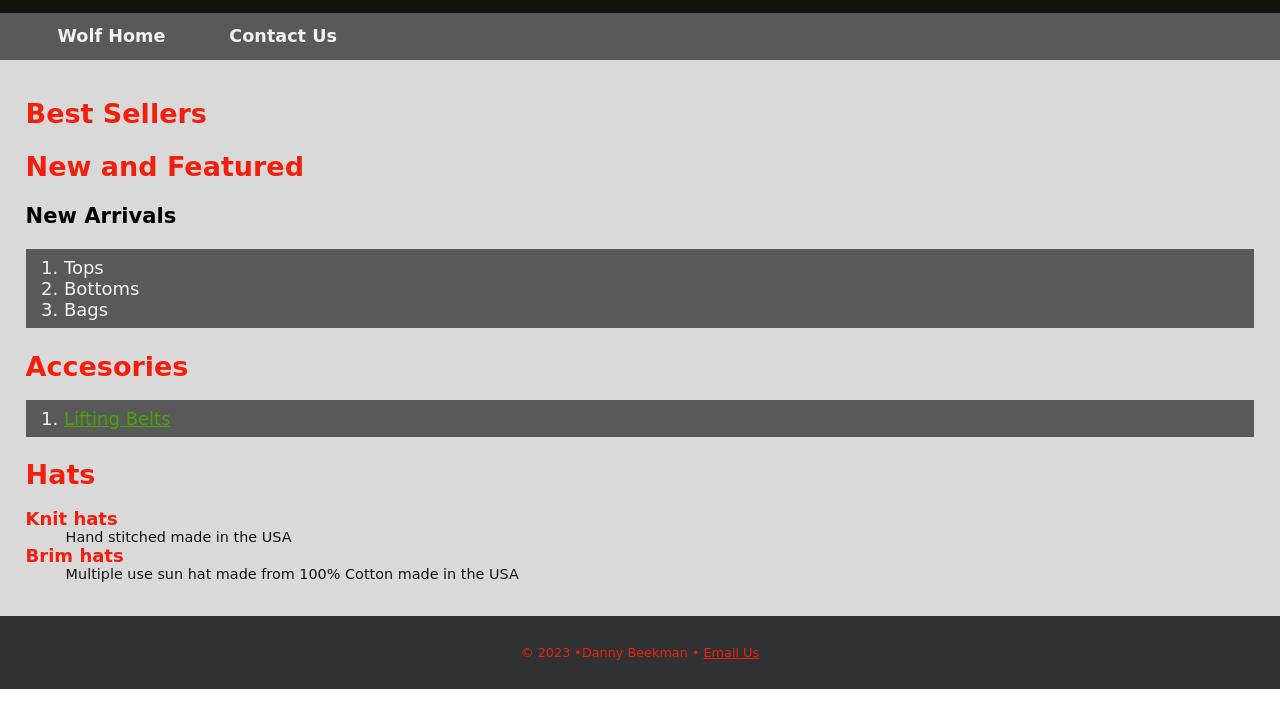
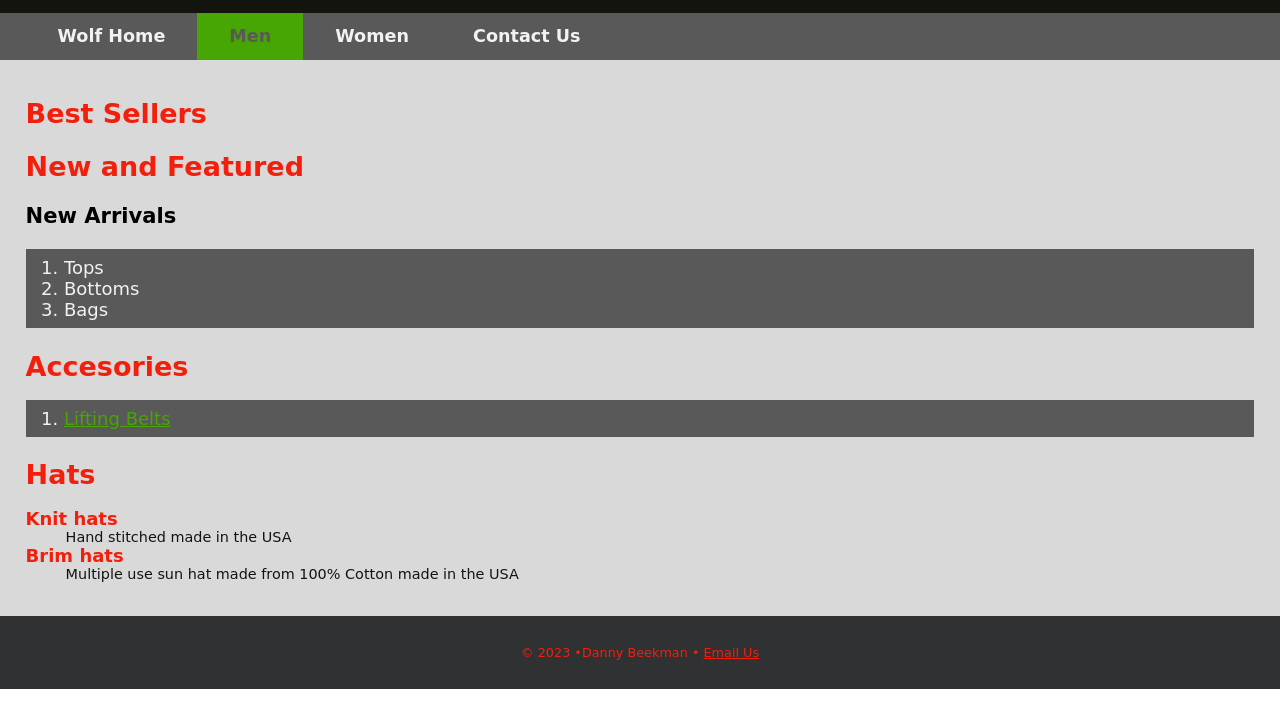
Before and after one commit to leisamonahan/dwdd1600, a plain HTML site: page 01test/wolf.html in a window 1280 px wide. Shown: the part 81-800 px from the top of the page. Drawn offline with Linux system fonts and the light colour scheme.

Commit message:
Add files via upload

```diff
--- a/01test/wolf.html
+++ b/01test/wolf.html
@@ -25,8 +25,10 @@
         <nav>
             <ul>
                 <li><a href="index.html">Wolf Home</a></li>
-                <li><a href="wolf.html">Contact Us</a></li>
-                <li class="active"></li>
+                <li class="active"><a href="wolf.html">Men</a></li>
+                <li><a href="#">Women</a></li>
+                <li><a href="#">Contact Us</a></li>
+
             </ul>
         </nav>
         <!-- Start of the page content -->
```
Also changed, not shown: 01test/index.html (+4 -3 lines).
